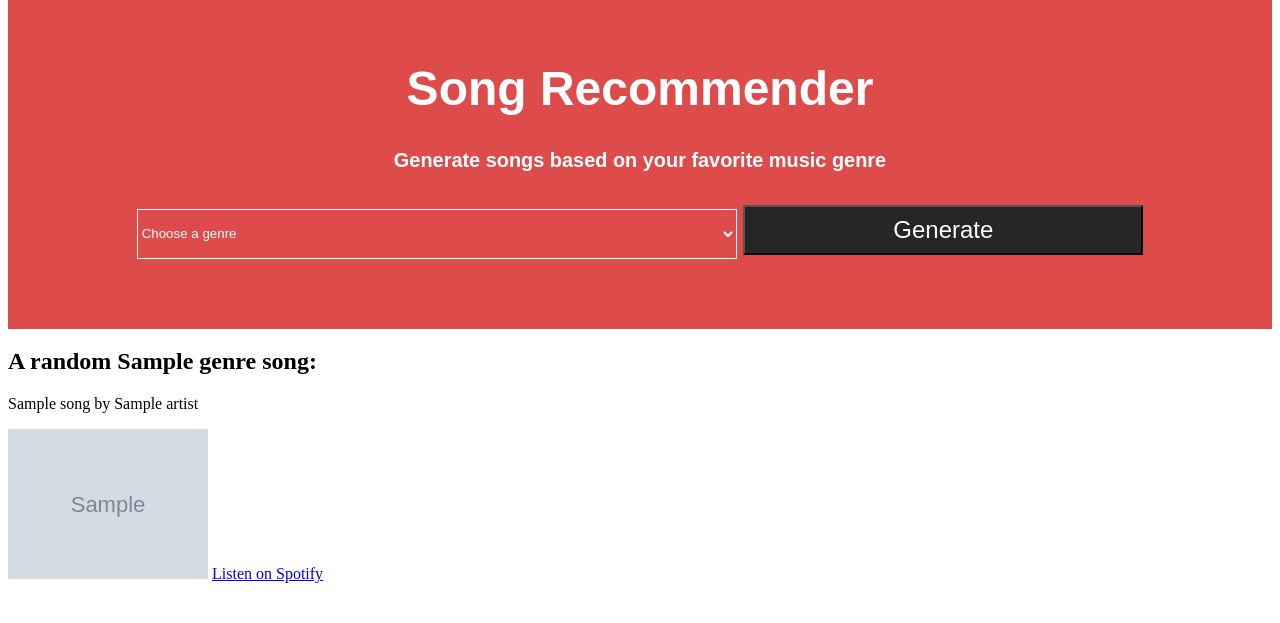
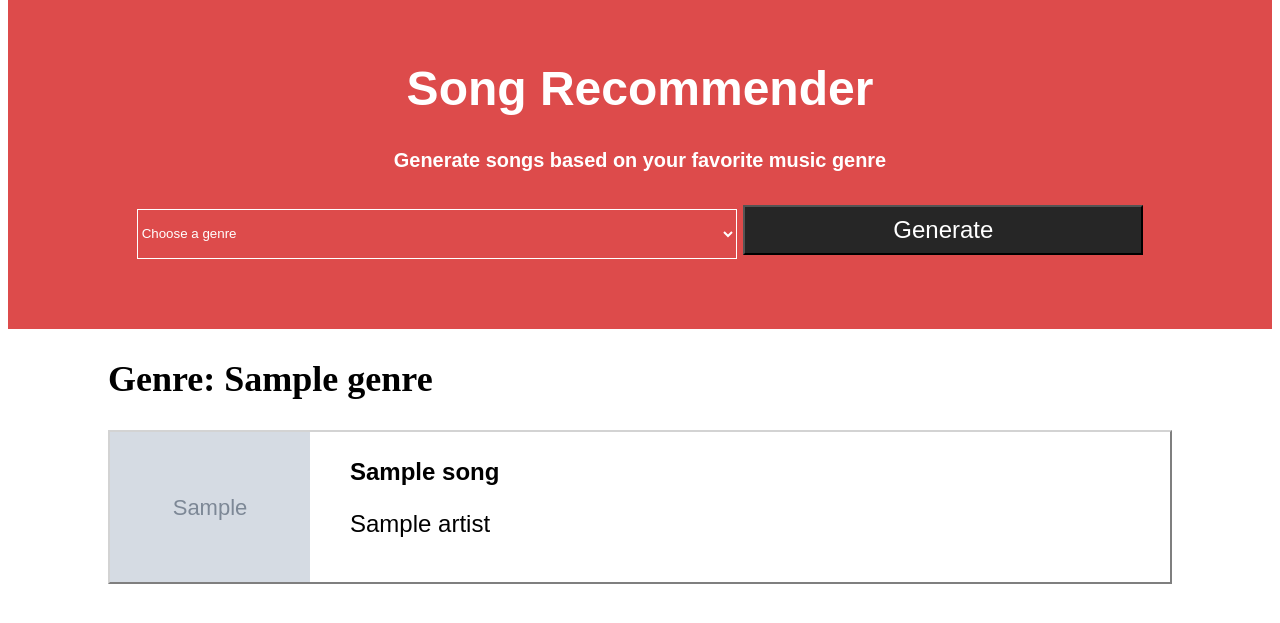
Before and after one commit to jasondaween/song-recommender, a Flask app: template templates/index.html in a window 1280 px wide. Shown: the part 60-683 px from the top of the page. Run offline with Flask 3, Linux system fonts and the light colour scheme; the template is opened without the code that fills it: most values are stand-ins (such as "Sample title", 1, 10 or a date in 2020); grey boxes marked "Sample" are stand-in pictures.

Commit message:
Update styles.css to display the song aesthetically

```diff
--- a/app.py
+++ b/app.py
@@ -5,27 +5,27 @@ songs = {
     "Pop": [
         {
             "name": "Die With A Smile", "artist": "Lady Gaga & Bruno Mars",
-            "img": "https://i.scdn.co/image/ab67616d00001e0282ea2e9e1858aa012c57cd45",
+            "img": "https://i.scdn.co/image/ab67616d0000b27382ea2e9e1858aa012c57cd45",
             "link": "https://open.spotify.com/track/2plbrEY59IikOBgBGLjaoe?si=56374fbd314f4f9b"
         },
         {
             "name": "BIRDS OF A FEATHER", "artist": "Billie Eilish",
-            "img": "https://i.scdn.co/image/ab67616d0000485171d62ea7ea8a5be92d3c1f62",
+            "img": "https://i.scdn.co/image/ab67616d0000b27371d62ea7ea8a5be92d3c1f62",
             "link": "https://open.spotify.com/track/6dOtVTDdiauQNBQEDOtlAB?si=5608afebcf8e4c52"
         },
         {
             "name": "Espresso", "artist": "Sabrina Carpenter",
-            "img": "https://i.scdn.co/image/ab67616d00004851255ec9ddd8af81fd9aba2ced",
+            "img": "https://i.scdn.co/image/ab67616d0000b273659cd4673230913b3918e0d5",
             "link": "https://open.spotify.com/track/1vLqigPHwiFnXsfrLMehV1?si=14c317eac84c4c84"
         },
         {
             "name": "So Easy (To Fall In Love)", "artist": "Olivia Dean",
-            "img": "https://i.scdn.co/image/ab67616d00001e029a336bfb6d40bbd90a507417",
+            "img": "https://i.scdn.co/image/ab67616d0000b2739a336bfb6d40bbd90a507417",
             "link": "https://open.spotify.com/track/6sGIMrtIzQjdzNndVxe397?si=4185bcc356fc4e3b"
         },
         {
             "name": "thank u, next", "artist": "Ariana Grande",
-            "img": "https://i.scdn.co/image/ab67616d0000485156ac7b86e090f307e218e9c8",
+            "img": "https://i.scdn.co/image/ab67616d00001e0256ac7b86e090f307e218e9c8",
             "link": "https://open.spotify.com/track/3e9HZxeyfWwjeyPAMmWSSQ?si=e33bce6094f34ccb"
         }
     ]
--- a/static/styles.css
+++ b/static/styles.css
@@ -27,7 +27,7 @@ button:hover {
     margin-bottom: 15px;
 }
 
-.hero {
+.hero-section {
     background-color:rgb(221, 75, 75);
     color: #fff;
     font-family: Arial, Helvetica, sans-serif;
@@ -36,3 +36,35 @@ button:hover {
     padding: 30px;
     text-align: center;
 }
+
+.song-card {
+    font-size: 24px;
+    margin-bottom: 30px;
+    margin-left: 100px;
+}
+
+.song-container {
+    align-items: center;
+    border: 2px outset lightgray;
+    display: flex;
+    font-size: 24px;
+    font-family: Arial, Helvetica, sans-serif;
+    gap: 20px;
+    margin-right: 100px;
+}
+
+.song-info {
+    display: block;
+    margin-top: 5px;
+    padding: 20px;
+}
+
+.song-info a {
+    color: black;
+    text-decoration: none;
+    font-weight: bold;
+}
+
+.song-info a:hover {
+    text-decoration: underline;
+}
--- a/templates/index.html
+++ b/templates/index.html
@@ -10,7 +10,7 @@
             <img src="https://github.com/jasondaween.png" alt="GitHub PFP" width="30px">
             <a href="https://github.com/jasondaween" style="text-decoration: none; color:black;">Jason</a>
         </div>
-        <div class="hero">
+        <div class="hero-section">
             <h1>Song Recommender</h1>
             <h5>Generate songs based on your favorite music genre</h5>
             <form action="/" method="POST">
@@ -25,11 +25,17 @@
             </form>
         </div>
         {% if song %}
-        <div class="result">
-            <h2>A random {{ genre }} song:</h2>
-            <p>{{ song.name }} by {{ song.artist }}</p>
-            <img src="{{ song.img }}" alt="Album Cover" width="200px">
-            <a href="{{ song.link }}" target="_blank">Listen on Spotify</a>
+        <div class="song-card">
+            <h2>Genre: {{ genre }}</h2>
+
+            <div class="song-container">
+                <img src="{{ song.img }}" alt="Album Cover" width="200px">
+
+                <div class="song-info">
+                    <a href="{{ song.link }}" target="_blank">{{ song.name }}</a>
+                    <p>{{ song.artist }}</p>
+                </div>
+            </div>
         </div>
         {% endif %}
     </body>
```
